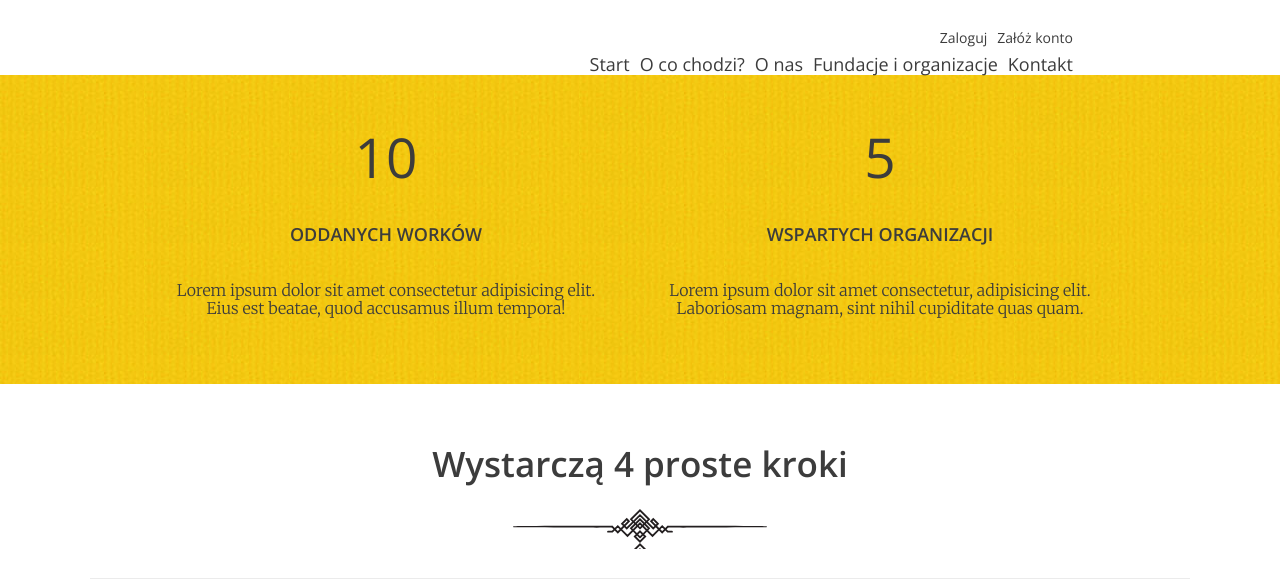
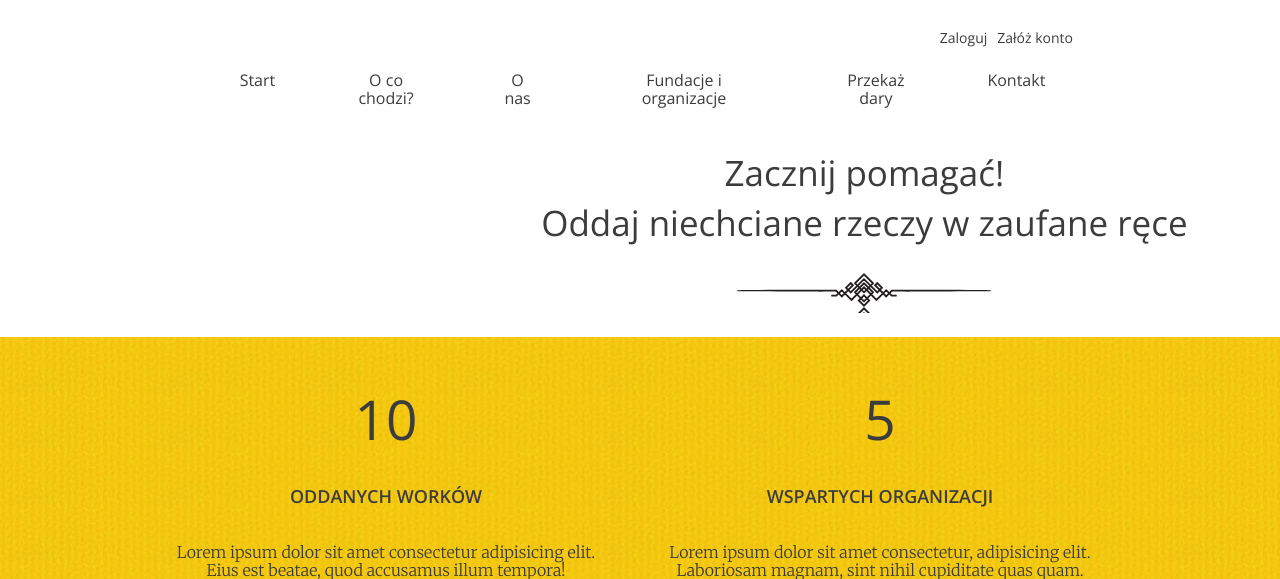
Before and after one commit to MartaKasprzyk/Oddam_w_dobre_rece, a Django app: template templates/index.html in a window 1280 px wide. Shown: the top 579 px of the page. Run offline with Django 5.2, Linux system fonts and the light colour scheme; the template is opened without the code that fills it, so the values that code supplies are empty.

Commit message:
made base update and LandingPageView

```diff
--- a/Oddam_w_dobre_rece/urls.py
+++ b/Oddam_w_dobre_rece/urls.py
@@ -16,7 +16,9 @@ Including another URLconf
 """
 from django.contrib import admin
 from django.urls import path
+from oddam_app import views
 
 urlpatterns = [
     path('admin/', admin.site.urls),
+    path('', views.LandingPageView.as_view(), name='index'),
 ]
--- a/oddam_app/views.py
+++ b/oddam_app/views.py
@@ -4,4 +4,4 @@ from django.views import View
 
 class LandingPageView(View):
     def get(self, request):
-        return render(request, 'base.html')
+        return render(request, 'index.html')
--- a/templates/base.html
+++ b/templates/base.html
@@ -1,6 +1,8 @@
 {% load static %}
 <!DOCTYPE html>
+
 <html lang="pl">
+
   <head>
     <meta charset="UTF-8" />
     <meta name="viewport" content="width=device-width, initial-scale=1.0" />
@@ -9,7 +11,9 @@
     <title>{% block title %}{% endblock title %}</title>
     <link rel="stylesheet" href="{% static "css/style.css" %}">
   </head>
+
   <body>
+
     <header>
       <nav class="container container--70">
         <ul class="nav--actions">
@@ -18,13 +22,16 @@
         </ul>
 
         <ul>
-          <li><a href="#">Start</a></li>
-          <li><a href="#">O co chodzi?</a></li>
-          <li><a href="#">O nas</a></li>
-          <li><a href="#">Fundacje i organizacje</a></li>
-          <li><a href="#">Kontakt</a></li>
+          <li><a href="#" class="btn btn--without-border">Start</a></li>
+          <li><a href="#" class="btn btn--without-border">O co chodzi?</a></li>
+          <li><a href="#" class="btn btn--without-border">O nas</a></li>
+          <li><a href="#" class="btn btn--without-border">Fundacje i organizacje</a></li>
+          <li>{% block navbar %}{% endblock navbar %}</li>
+          <li><a href="#" class="btn btn--without-border">Kontakt</a></li>
         </ul>
       </nav>
+
+      {% block header %}{% endblock header %}
     </header>
 
 <!-- //--------------------------- page content -------------------------// -->
@@ -46,7 +53,7 @@
         </form>
       </div>
       <div class="bottom-line">
-        <span class="bottom-line--copy">Copyright &copy; 2019</span>
+        <span class="bottom-line--copy">Copyright &copy; 2024</span>
         <div class="bottom-line--icons">
           <a href="#" class="btn btn--small"><img src="/static/images/icon-facebook.svg"/></a>
           <a href="#" class="btn btn--small"><img src="/static/images/icon-instagram.svg"/></a>
--- a/templates/index.html
+++ b/templates/index.html
@@ -1,41 +1,21 @@
 {% extends 'base.html' %}
+
+{% block navbar %}
+    <a href="form.html" class="btn btn--without-border">Przekaż dary</a>
+{% endblock navbar %}
+
+{% block header %}
+    <div class="slogan container container--90">
+        <div class="slogan--item">
+          <h1>
+            Zacznij pomagać!<br />
+            Oddaj niechciane rzeczy w zaufane ręce
+          </h1>
+        </div>
+    </div>
+{% endblock header %}
+
 {% block content %}
-{#<!DOCTYPE html>#}
-{#<html lang="pl">#}
-{#  <head>#}
-{#    <meta charset="UTF-8" />#}
-{#    <meta name="viewport" content="width=device-width, initial-scale=1.0" />#}
-{#    <meta http-equiv="X-UA-Compatible" content="ie=edge" />#}
-{#    <title>Document</title>#}
-{#    <link rel="stylesheet" href="/static/css/style.css" />#}
-{#  </head>#}
-{#  <body>#}
-{#    <header class="header--main-page">#}
-{#      <nav class="container container--70">#}
-{#        <ul class="nav--actions">#}
-{#          <li><a href="" class="btn btn--small btn--without-border">Zaloguj</a></li>#}
-{#          <li><a href="#" class="btn btn--small btn--highlighted">Załóż konto</a></li>#}
-{#        </ul>#}
-{##}
-{#        <ul>#}
-{#          <li><a href="" class="btn btn--without-border active">Start</a></li>#}
-{#          <li><a href="#steps" class="btn btn--without-border">O co chodzi?</a></li>#}
-{#          <li><a href="#about-us" class="btn btn--without-border">O nas</a></li>#}
-{#          <li><a href="#help" class="btn btn--without-border">Fundacje i organizacje</a></li>#}
-{#          <li><a href="form.html" class="btn btn--without-border">Przekaż dary</a></li>#}
-{#          <li><a href="#contact" class="btn btn--without-border">Kontakt</a></li>#}
-{#        </ul>#}
-{#      </nav>#}
-{##}
-{#      <div class="slogan container container--90">#}
-{#        <div class="slogan--item">#}
-{#          <h1>#}
-{#            Zacznij pomagać!<br />#}
-{#            Oddaj niechciane rzeczy w zaufane ręce#}
-{#          </h1>#}
-{#        </div>#}
-{#      </div>#}
-{#    </header>#}
 
     <section id="stats" class="stats">
       <div class="container container--85">
@@ -87,9 +67,9 @@
       <div class="about-us--text">
         <h2>O nas</h2>
         <p>Lorem ipsum dolor sit amet, consectetur adipisicing elit. Voluptas vitae animi rem pariatur incidunt libero optio esse quisquam illo omnis.</p>
-        <img src="images/signature.svg" class="about-us--text-signature" alt="Signature" />
+        <img src="/static/images/signature.svg" class="about-us--text-signature" alt="Signature" />
       </div>
-      <div class="about-us--image"><img src="images/about-us.jpg" alt="People in circle" /></div>
+      <div class="about-us--image"><img src="/static/images/about-us.jpg" alt="People in circle" /></div>
     </section>
 
      <section id="help" class="help">
@@ -229,30 +209,4 @@
         -->
       </div>
     </section>
-{% endblock %}
-
-{#    <footer>#}
-{#      <div id="contact" class="contact">#}
-{#        <h2>Skontaktuj się z nami</h2>#}
-{#        <h3>Formularz kontaktowy</h3>#}
-{#        <form class="form--contact">#}
-{#          <div class="form-group form-group--50"><input type="text" name="name" placeholder="Imię" /></div>#}
-{#          <div class="form-group form-group--50"><input type="text" name="surname" placeholder="Nazwisko" /></div>#}
-{##}
-{#          <div class="form-group"><textarea name="message" placeholder="Wiadomość" rows="1"></textarea></div>#}
-{##}
-{#          <button class="btn" type="submit">Wyślij</button>#}
-{#        </form>#}
-{#      </div>#}
-{#      <div class="bottom-line">#}
-{#        <span class="bottom-line--copy">Copyright &copy; 2019</span>#}
-{#        <div class="bottom-line--icons">#}
-{#          <a href="#" class="btn btn--small"><img src="images/icon-facebook.svg"/></a>#}
-{#          <a href="#" class="btn btn--small"><img src="images/icon-instagram.svg"/></a>#}
-{#        </div>#}
-{#      </div>#}
-{#    </footer>#}
-{##}
-{#    <script src="js/app.js"></script>#}
-{#  </body>#}
-{#</html>#}
+{% endblock content %}
```
